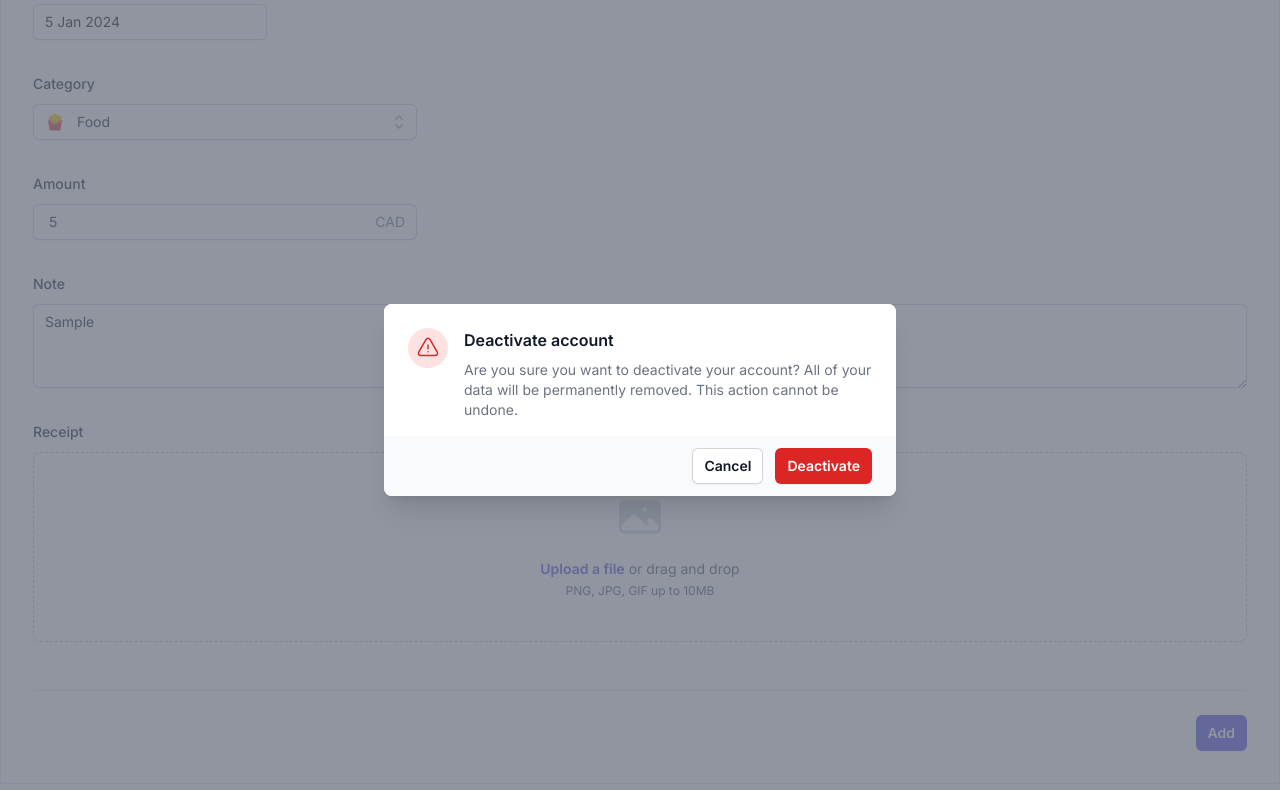
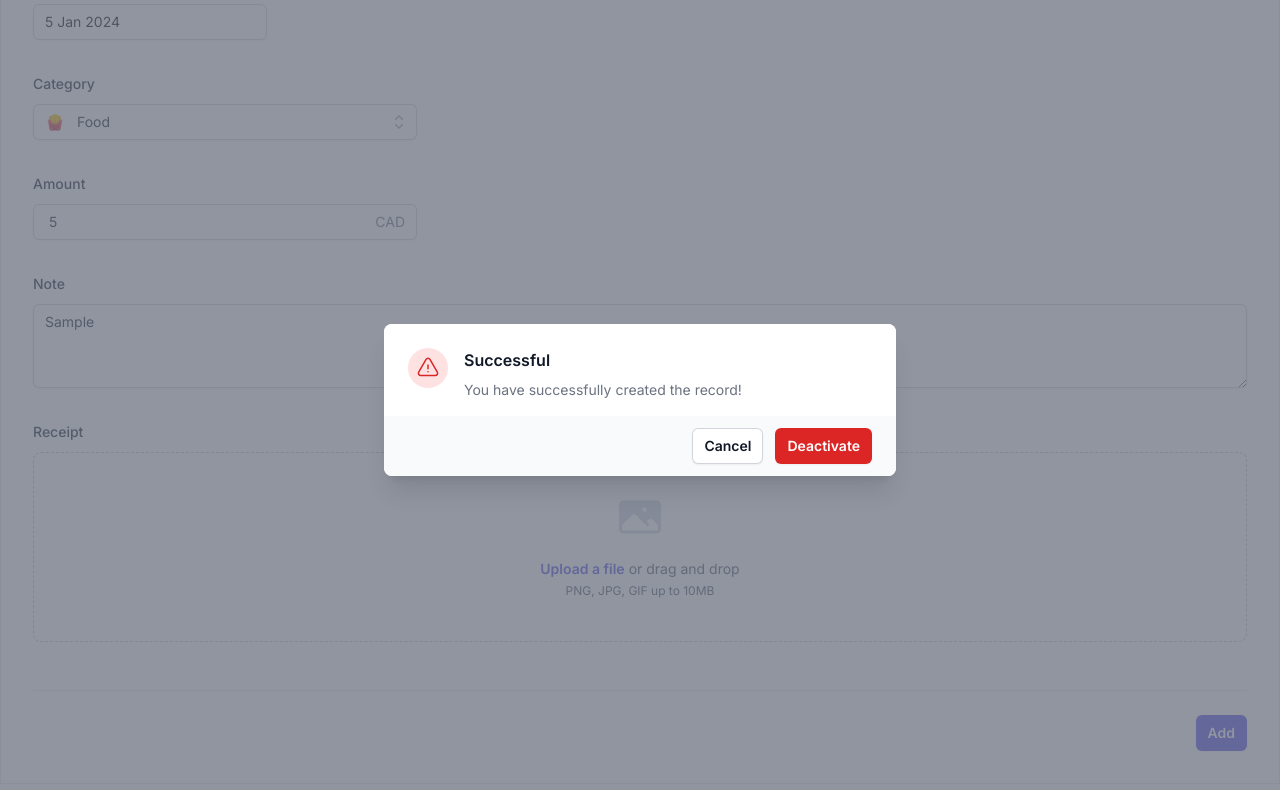
Before and after one commit to andychowhh/expense-tracker, a Next.js app in the folder web/: page /record-expense in a window 1280 px wide. Both pictures are taken after typing "5", "Sample" into the empty fields and a click on the button "Add". Shown: the part 201-991 px from the top of the page. Built offline with nearby package versions, Linux system fonts and the light colour scheme.

Commit message:
Update Modal Prop

```diff
--- a/web/app/record-expense/page.tsx
+++ b/web/app/record-expense/page.tsx
@@ -34,7 +34,7 @@ export default function RecordExpense() {
 
   const onSubmit: SubmitHandler<Inputs> = (data) => {
     console.log({ data });
-    openModal();
+    openModal({ title: "Successful", description: 'You have successfully created the record!' });
   };
 
   return (
--- a/web/components/Modal/index.tsx
+++ b/web/components/Modal/index.tsx
@@ -1,19 +1,19 @@
 "use client";
 
-import { Fragment, useRef, useState } from "react";
+import { Fragment, useRef } from "react";
 import { Dialog, Transition } from "@headlessui/react";
 import { ExclamationTriangleIcon } from "@heroicons/react/24/outline";
 import { useModal } from "@/store";
 
 export const Modal = () => {
   // prevent subscribing all events in useModal
-  const isModalOpen = useModal((state) => state.isModalOpen);
+  const modalProps = useModal((state) => state.modalProps);
   const closeModal = useModal((state) => state.closeModal);
 
   const cancelButtonRef = useRef(null);
 
   return (
-    <Transition.Root show={isModalOpen} as={Fragment}>
+    <Transition.Root show={!!modalProps} as={Fragment}>
       <Dialog
         as="div"
         className="relative z-10"
@@ -57,13 +57,11 @@ export const Modal = () => {
                         as="h3"
                         className="text-base font-semibold leading-6 text-gray-900"
                       >
-                        Deactivate account
+                        {modalProps?.title}
                       </Dialog.Title>
                       <div className="mt-2">
                         <p className="text-sm text-gray-500">
-                          Are you sure you want to deactivate your account? All
-                          of your data will be permanently removed. This action
-                          cannot be undone.
+                          {modalProps?.description}
                         </p>
                       </div>
                     </div>
--- a/web/store/useModal.ts
+++ b/web/store/useModal.ts
@@ -1,13 +1,20 @@
 import { create } from "zustand";
 
+interface ModalProp {
+  title: string;
+  description?: string;
+}
+
 interface ModalState {
-  isModalOpen: boolean;
-  openModal: () => void;
+  modalType: string | null;
+  modalProps: ModalProp | null;
+  openModal: (props: ModalProp) => void;
   closeModal: () => void;
 }
 
 export const useModal = create<ModalState>((set) => ({
-  isModalOpen: false,
-  openModal: () => set({ isModalOpen: true }),
-  closeModal: () => set({ isModalOpen: false }),
+  modalType: null,
+  modalProps: null,
+  openModal: (props: ModalProp) => set({ modalProps: props }),
+  closeModal: () => set({ modalProps: null }),
 }));
```
